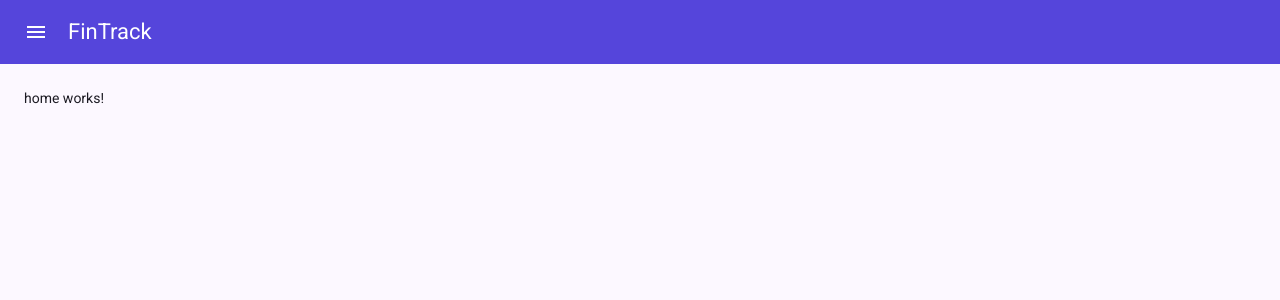
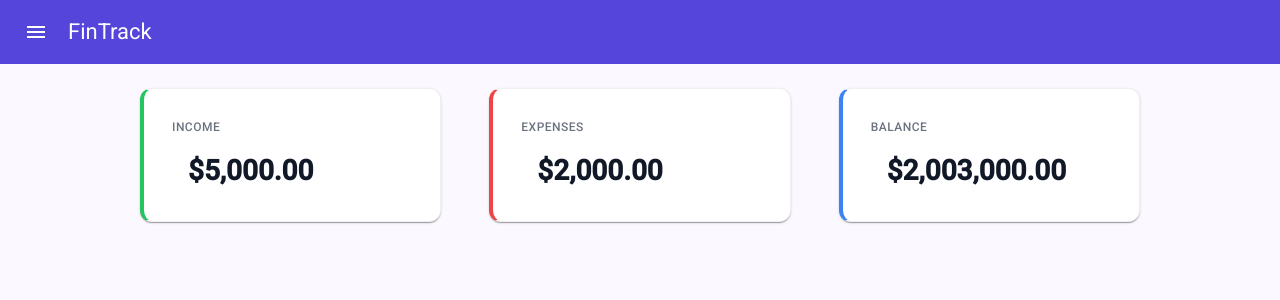
Before and after one commit to alexandresouva/fin-track, an Angular app: page /home in a window 1280 px wide. Shown: the top 300 px of the page. Built offline with nearby package versions, Linux system fonts and the light colour scheme.

Commit message:
feat: add home balance cards

```diff
--- a/src/app/features/home/home.html
+++ b/src/app/features/home/home.html
@@ -1 +1,9 @@
-<p>home works!</p>
+<div class="cards">
+  @for (card of balanceData(); track $index) {
+    <app-balance-card
+      [amount]="card.amount"
+      [header]="card.header"
+      [type]="card.type"
+    />
+  }
+</div>
--- a/src/app/features/home/home.scss
+++ b/src/app/features/home/home.scss
@@ -0,0 +1,7 @@
+.cards {
+  display: grid;
+  max-width: 1000px;
+  margin: auto;
+  grid-template-columns: repeat(auto-fit, minmax(260px, 1fr));
+  gap: 48px;
+}
--- a/src/app/features/home/home.ts
+++ b/src/app/features/home/home.ts
@@ -1,9 +1,19 @@
-import { Component } from '@angular/core';
+import { Component, signal } from '@angular/core';
+import { MatGridListModule } from '@angular/material/grid-list';
+
+import { BalanceCard } from './components/balance-card/balance-card';
+import { BalanceCardData } from './models/balance-card.model';
 
 @Component({
   selector: 'app-home',
-  imports: [],
+  imports: [MatGridListModule, BalanceCard],
   templateUrl: './home.html',
   styleUrl: './home.scss'
 })
-export class Home {}
+export class Home {
+  protected readonly balanceData = signal<BalanceCardData[]>([
+    { header: 'Income', amount: 5000, type: 'income' },
+    { header: 'Expenses', amount: 2000, type: 'expenses' },
+    { header: 'Balance', amount: 2003000, type: 'balance' }
+  ]);
+}
```
